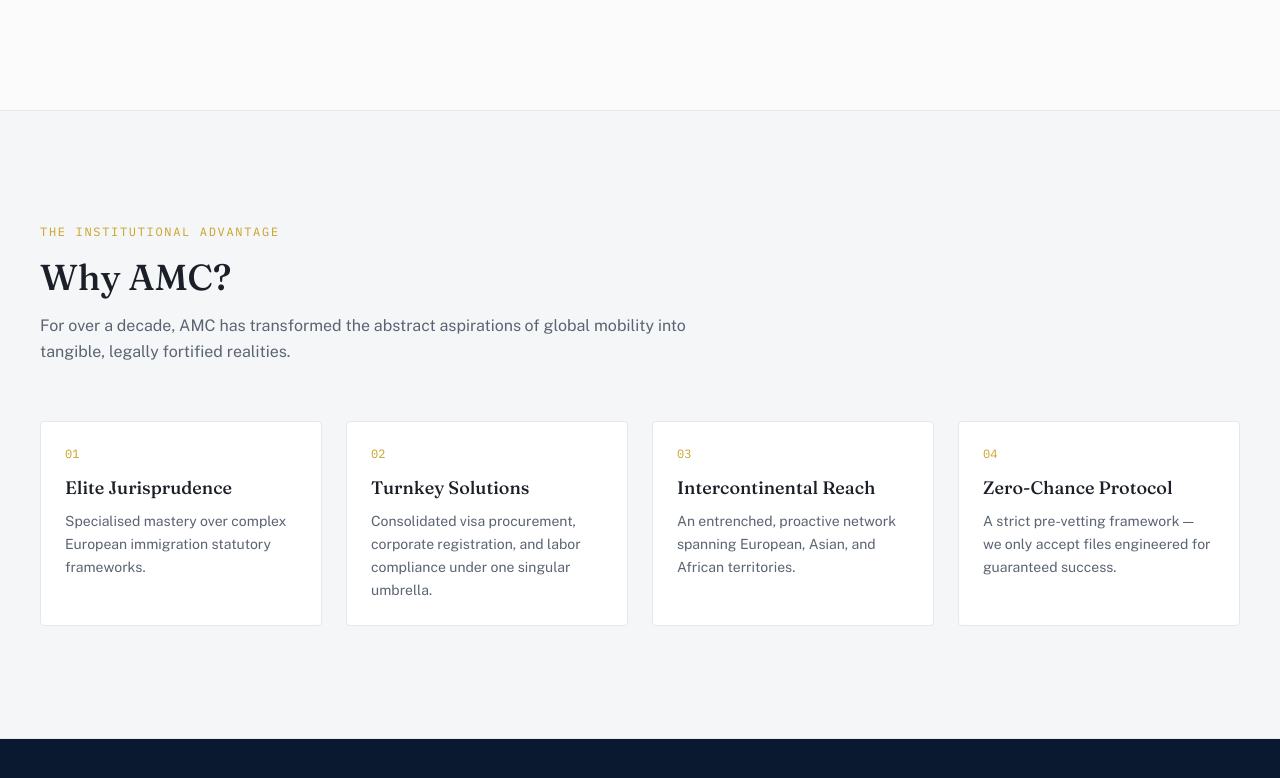
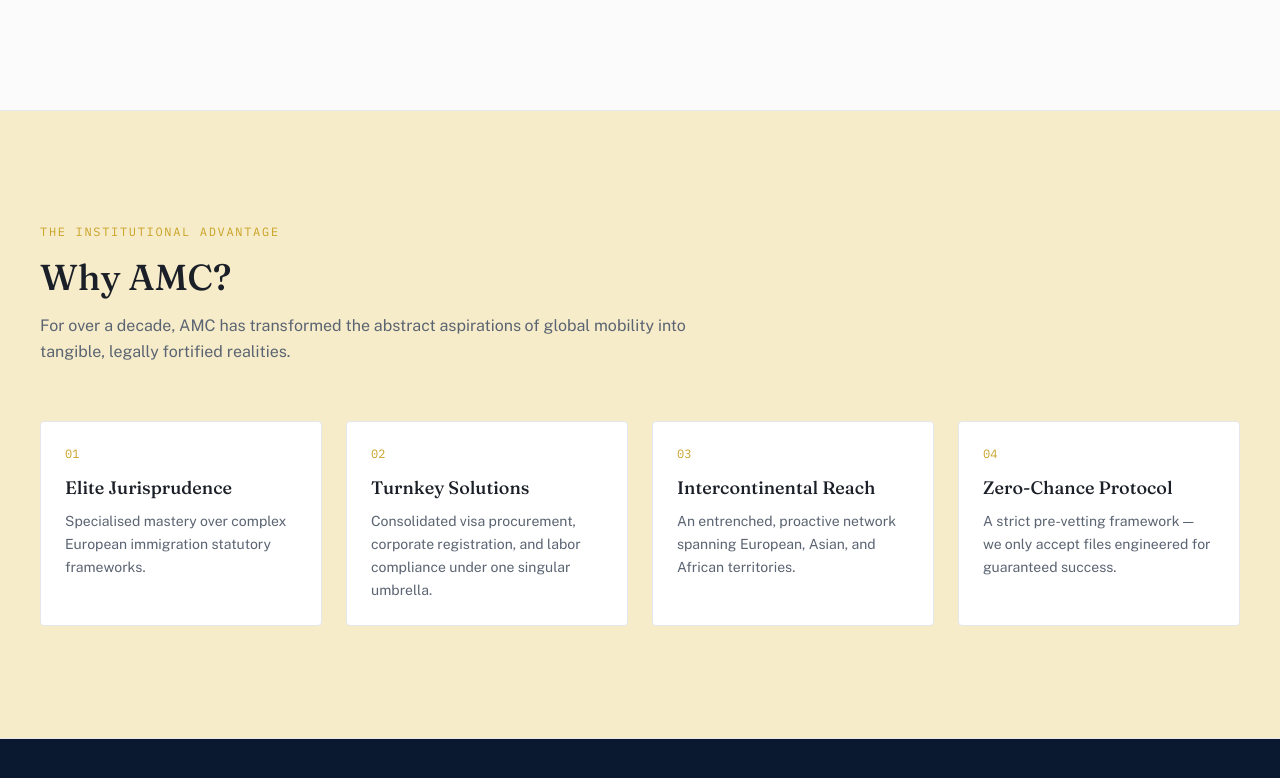
Before and after one commit to Raihanhn/amc, a Next.js app: page / in a window 1280 px wide. Shown: the part 3362-4140 px from the top of the page. Built offline with nearby package versions, Linux system fonts and the light colour scheme.

Commit message:
bg updated on why amc section

```diff
--- a/pages/index.js
+++ b/pages/index.js
@@ -222,7 +222,7 @@ export default function Home() {
       </section>
 
       {/* WHY AMC */}
-      <section className="bg-platinum-100 border-y border-platinum-200">
+      <section className="bg-gold-100 border-y border-platinum-200">
         <div className="container-page py-20 md:py-28">
           <div className="max-w-2xl mb-14">
             <p className="eyebrow mb-4">The Institutional Advantage</p>
@@ -235,7 +235,7 @@ export default function Home() {
 
           <div className="grid sm:grid-cols-2 lg:grid-cols-4 gap-6">
             {WHY_AMC.map((item, i) => (
-              <div key={item.title} className="bg-white border border-platinum-200 p-6 rounded-sm">
+              <div key={item.title} className=" bg-white border border-platinum-200 p-6 rounded-sm">
                 <p className="font-mono text-xs text-gold-500 mb-3">0{i + 1}</p>
                 <h3 className="text-lg text-ink-900 font-medium mb-2">{item.title}</h3>
                 <p className="text-sm text-slate-500 leading-relaxed">{item.body}</p>
```
